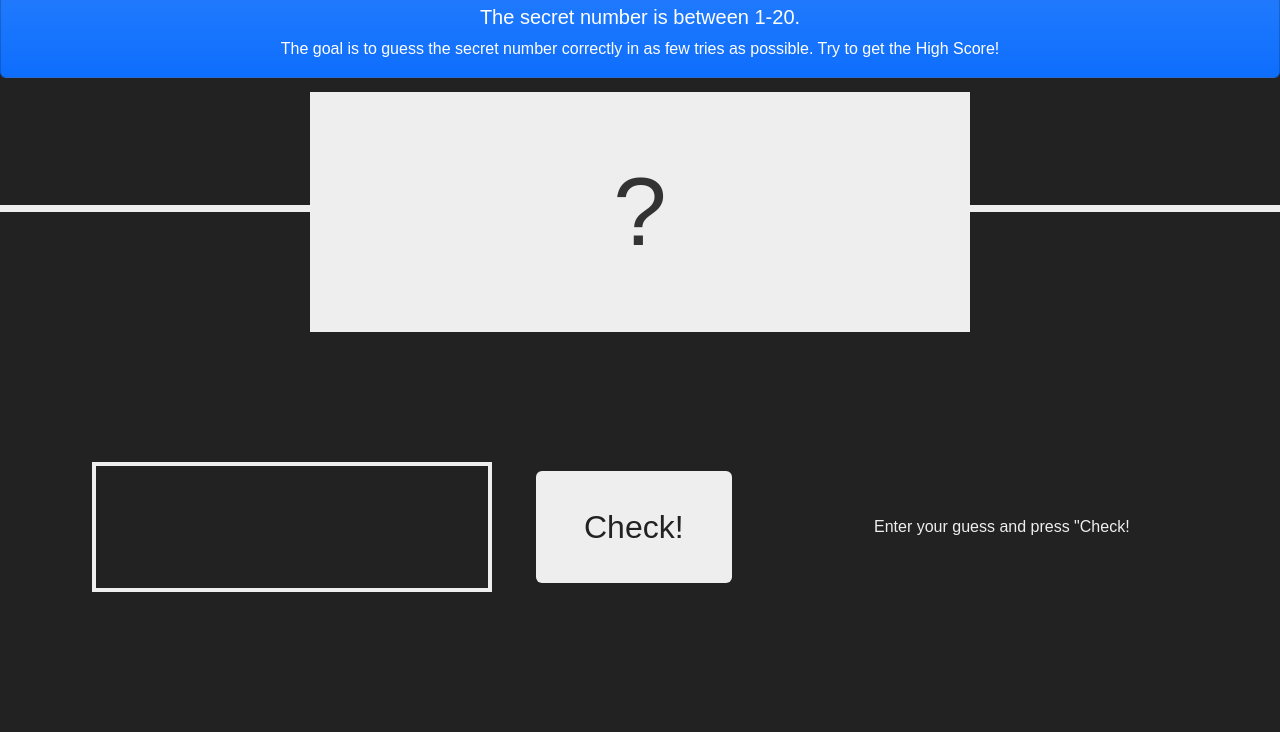
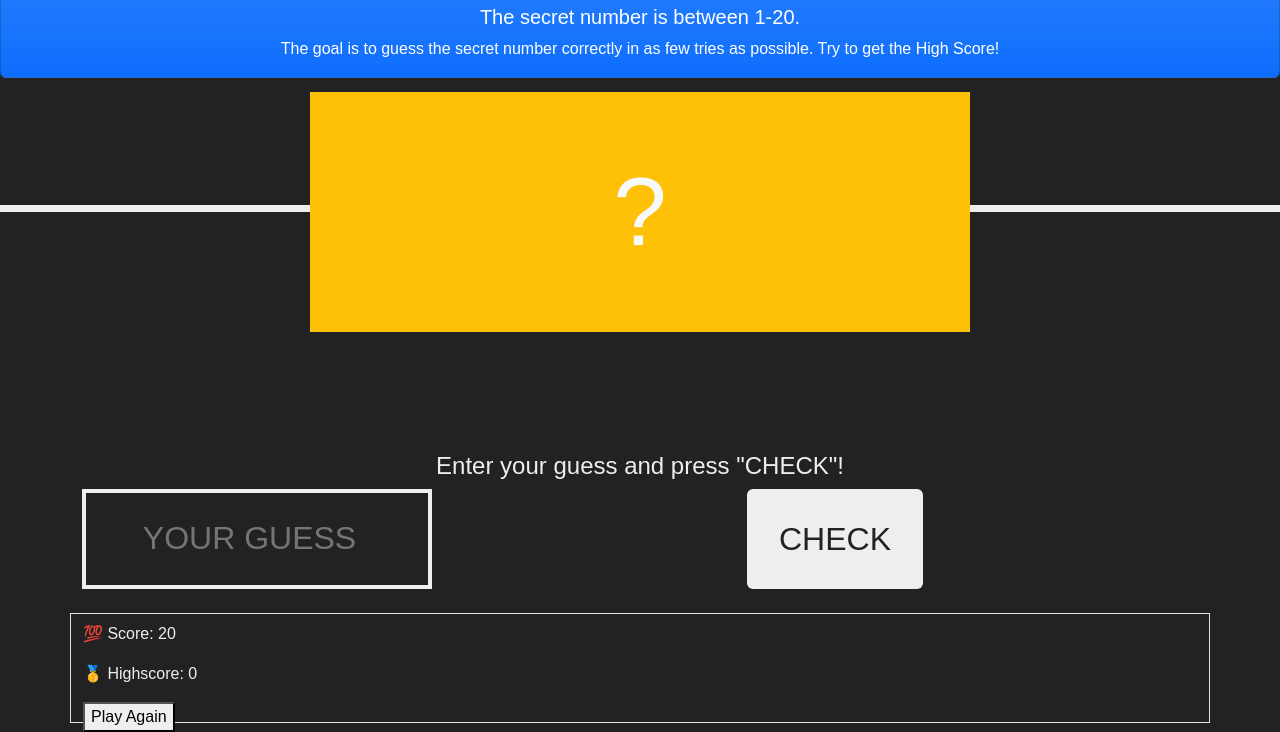
Before and after one commit to tksnate/guess-my-number, a website: page index.html in a window 1280 px wide. Shown: the part 68-800 px from the top of the page. Drawn offline with nearby package versions, Linux system fonts and the light colour scheme.

Commit message:
css updates

```diff
--- a/index.html
+++ b/index.html
@@ -35,7 +35,9 @@
     <main>
       <div class="container">
         <div class="row">
-          <div class="col align-self-center number">?</div>
+          <div class="col align-self-center number bg-warning text-light">
+            ?
+          </div>
         </div>
 
         <!-- <h2>Guess My Number</h2>
@@ -58,24 +60,34 @@
             </section>
           </div>
         </div> -->
-        <div class="row justify-content-between align-items-center">
-          <div class="col">
-            <input type="number" class="guess" />
+        <!-- <div class="row justify-content-between align-items-center"> -->
+        <div class="row justify-content-center">
+          <div class="col-12">
+            <h4 class="text-center">Enter your guess and press "CHECK"!</h4>
           </div>
-          <div class="col">
-            <button class="btn check">Check!</button>
+          <div class="col-7">
+            <input type="number" class="guess" placeholder="YOUR GUESS" />
           </div>
-          <div class="col">Enter your guess and press "Check!</div>
+          <div class="col-5">
+            <button class="btn check">CHECK</button>
+          </div>
         </div>
 
-        <!-- <p class="message">Enter your guess and press "Check!"</p>
+        <div class="row justify-content-evenly mt-4 border pt-2">
+          <span class="scorebox">
+            <div class="col">
               <p class="label-score">💯 Score: <span class="score">20</span></p>
+            </div>
+            <div class="col">
               <p class="label-highscore">
                 🥇 Highscore: <span class="highscore">0</span>
               </p>
-            </section>
-          </div>
-        </div> -->
+            </div>
+            <div class="col">
+              <button class="btn-again">Play Again</button>
+            </div>
+          </span>
+        </div>
       </div>
     </main>
     <!-- jQuery must come first, then Popper.js, then the Bootstrap JavaScript plugins.-->
--- a/style.css
+++ b/style.css
@@ -53,7 +53,7 @@ main {
 } */
 
 .number {
-  background: #eee;
+  /* background; */
   color: #333;
   font-size: 6rem;
   padding: 3rem 0rem;
@@ -73,24 +73,22 @@ main {
   right: 2rem;
 }
 
-.again {
+/* .again {
   position: absolute;
   top: 2rem;
   left: 2rem;
-}
+} */
 
 .guess {
   background: none;
   border: 4px solid #eee;
   font-family: inherit;
   color: inherit;
-  font-size: 5rem;
-  /* padding: 2.5rem; */
-  width: 25rem;
+  font-size: 2rem;
   text-align: center;
-  margin: 10px;
-  /* display: block; */
-  /* margin-bottom: 3rem; */
+  padding: 2rem 3rem;
+  height: 100px;
+  width: 350px;
 }
 
 .btn {
@@ -99,10 +97,11 @@ main {
   color: #222;
   font-size: 2rem;
   font-family: inherit;
-  padding: 2rem 3rem;
+  padding: 1rem 2rem;
   cursor: pointer;
-  margin-left: 10px;
-  margin-right: 10px;
+  /* margin-left: 5px;
+  margin-right: 5px; */
+  height: 100px;
 }
 
 .btn:hover {
@@ -114,6 +113,7 @@ main {
   height: 3rem;
 }
 
-.label-score {
-  margin-bottom: 2rem;
+.scorebox {
+  height: 100px;
+  font-size: 0.5 rem;
 }
```
